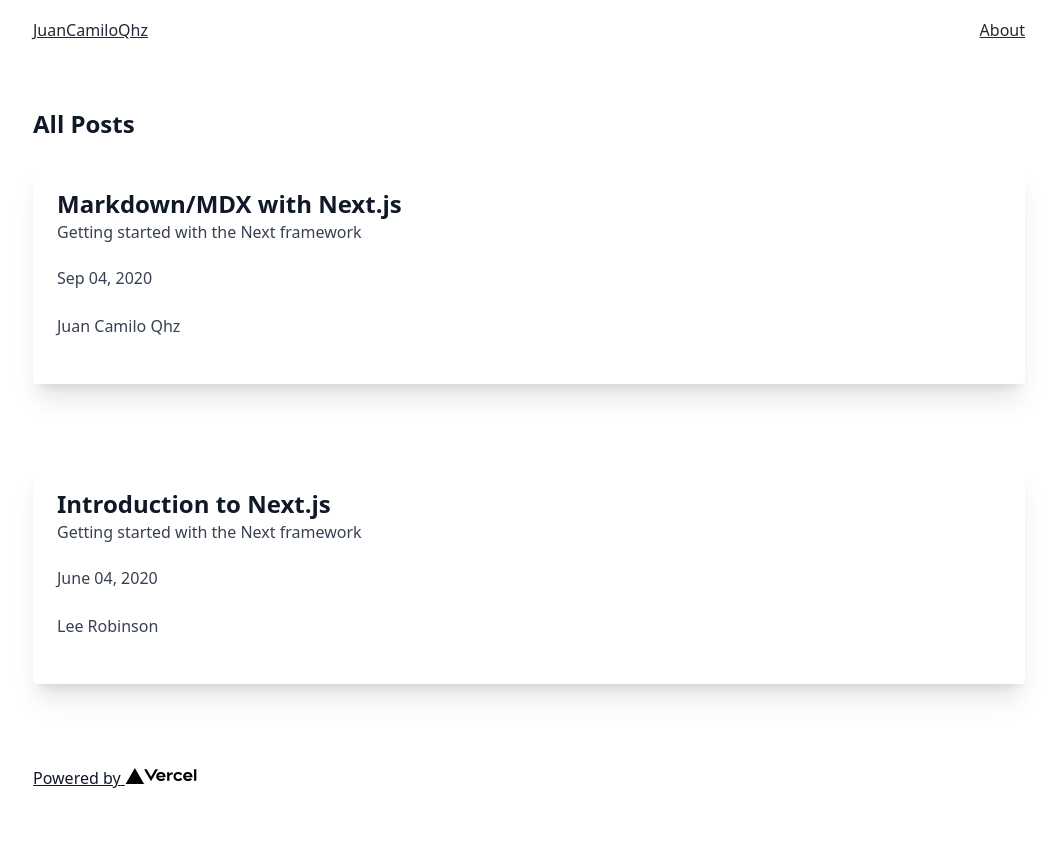
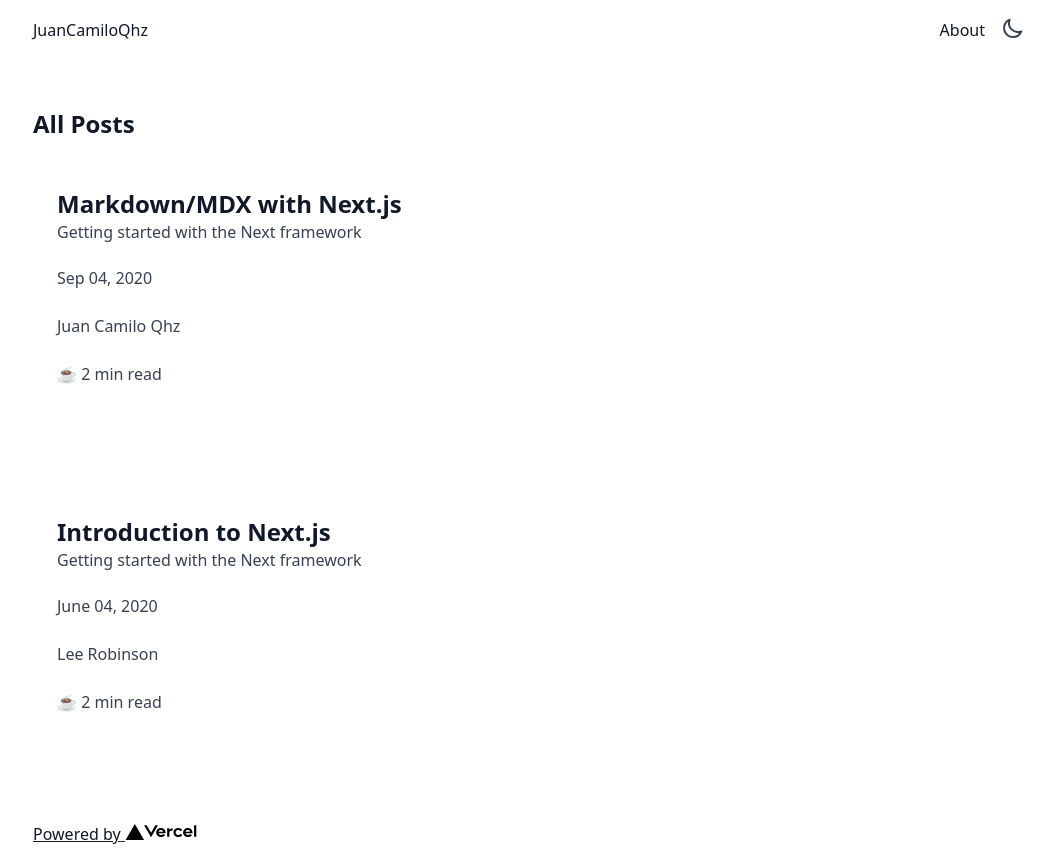
Before and after one commit to juancamiloqhz/juancamiloqhz.com, a Next.js app: page / in a window 1280 px wide. Shown: the whole page, without its empty margins (111-1167 px from the left). Before the commit the page ends 800 px from the top, so only its background shows below. Built offline with nearby package versions, Linux system fonts and the light colour scheme.

Commit message:
dark mode added

```diff
--- a/components/Header.jsx
+++ b/components/Header.jsx
@@ -1,11 +1,49 @@
 import Link from 'next/link'
 import React from 'react'
+import useDarkMode from '../hooks/useDarkMode';
 
 export default function Header() {
+  const [colorTheme, setTheme] = useDarkMode();
   return (
     <header className='py-4 flex justify-between'>
-        <Link href="/"><a className='text-gray-800 hover:text-gray-400'>JuanCamiloQhz</a></Link>
-        <Link href="/about"><a className='text-gray-800 hover:text-gray-400'>About</a></Link>
+        <Link href="/"><a className='dark:text-gray-100 dark:hover:text-gray-400 no-underline'>JuanCamiloQhz</a></Link>
+        <div className='flex gap-4 dark:text-gray-100'>
+          <Link href="/about"><a className='no-underline dark:text-gray-100 dark:hover:text-gray-400'>About</a></Link>
+          {colorTheme === "light" ? (
+            <svg
+              onClick={() => setTheme("light")}
+              xmlns="http://www.w3.org/2000/svg"
+              className="h-6 w-6 hover:text-gray-400"
+              fill="none"
+              viewBox="0 0 24 24"
+              stroke="currentColor"
+            >
+              <path
+                strokeLinecap="round"
+                strokeLinejoin="round"
+                strokeWidth={2}
+                d="M9.663 17h4.673M12 3v1m6.364 1.636l-.707.707M21 12h-1M4 12H3m3.343-5.657l-.707-.707m2.828 9.9a5 5 0 117.072 0l-.548.547A3.374 3.374 0 0014 18.469V19a2 2 0 11-4 0v-.531c0-.895-.356-1.754-.988-2.386l-.548-.547z"
+              />
+            </svg>
+          ) : (
+            <svg
+              onClick={() => setTheme("dark")}
+              xmlns="http://www.w3.org/2000/svg"
+              className="h-6 w-6 hover:text-gray-400"
+              fill="none"
+              viewBox="0 0 24 24"
+              stroke="currentColor"
+            >
+              <path
+                // className="dark:text-red-600"
+                strokeLinecap="round"
+                strokeLinejoin="round"
+                strokeWidth={2}
+                d="M20.354 15.354A9 9 0 018.646 3.646 9.003 9.003 0 0012 21a9.003 9.003 0 008.354-5.646z"
+              />
+            </svg>
+          )}
+        </div>
     </header>
   )
 }
--- a/components/Post.jsx
+++ b/components/Post.jsx
@@ -8,15 +8,18 @@ export default function Post({ post }) {
   console.dir(meta, {depth: null})
     if(!meta?.title) return null
   return (
-      <article className='h-auto mx-auto mb-20 p-6 rounded overflow-hidden shadow-xl'>
+      <article className='h-auto mx-auto mb-20 p-6 rounded overflow-hidden'>
         <Link href={'/blog' + link}>
           <a className='no-underline'>
-            <h2 className='m-0 hover:text-blue-500'>{meta.title}</h2>
+            <h2 className='m-0 hover:text-gray-500 dark:text-gray-100 dark:hover:text-gray-300'>{meta.title}</h2>
           </a>
         </Link>
         <h5 className='text-gray-700 text-base'>{meta.description}</h5>
         <p>{meta.date}</p>
         <p>{meta.author}</p>
+        <span role='img' aria-label='one coffee'>
+          ☕ {meta.readTime + ' min read'}
+        </span>
       </article>
   )
 }
--- /dev/null
+++ b/hooks/useDarkMode.jsx
@@ -0,0 +1,23 @@
+import { useEffect, useState } from "react";
+
+function useDarkMode() {
+  const [theme, setTheme] = useState(
+    typeof window !== "undefined" ? localStorage.theme : "dark"
+  );
+  const colorTheme = theme === "dark" ? "light" : "dark";
+
+  useEffect(() => {
+    const root = window.document.documentElement;
+
+    root.classList.remove(colorTheme);
+    root.classList.add(theme);
+
+    if (typeof window !== "undefined") {
+      localStorage.setItem("theme", theme);
+    }
+  }, [theme]);
+
+  return [colorTheme, setTheme];
+}
+
+export default useDarkMode;
--- /dev/null
+++ b/pages/_document.jsx
@@ -0,0 +1,13 @@
+import { Html, Head, Main, NextScript } from 'next/document'
+
+export default function Document() {
+  return (
+      <Html className="dark">
+        <Head />
+        <body className="bg-white dark:bg-slate-900">
+            <Main />
+            <NextScript />
+        </body>
+    </Html>
+  )
+}
--- a/pages/index.jsx
+++ b/pages/index.jsx
@@ -8,13 +8,14 @@ import Header from '../components/Header';
 
 
 export default function Home() {
-  console.dir(posts, { depth: null})
+  // console.dir(posts, { depth: null})
   return (
+    <div>
       <div className="prose container mx-auto max-w-5xl flex flex-col min-h-screen px-4">
         <Meta />
         <Header />
         <main className="">
-        <h2 className="">
+          <h2 className="dark:text-gray-200">
             All Posts
           </h2>
 
@@ -38,5 +39,6 @@ export default function Home() {
           </a>
         </footer>
       </div>
+    </div>
   )
 }
--- a/tailwind.config.js
+++ b/tailwind.config.js
@@ -1,4 +1,5 @@
 module.exports = {
+  darkMode: 'class',
   mode: "jit",
   content: [
       "./pages/**/*.{js,ts,jsx,tsx}",
```
Lines whose indentation alone changed are shown as unchanged.
